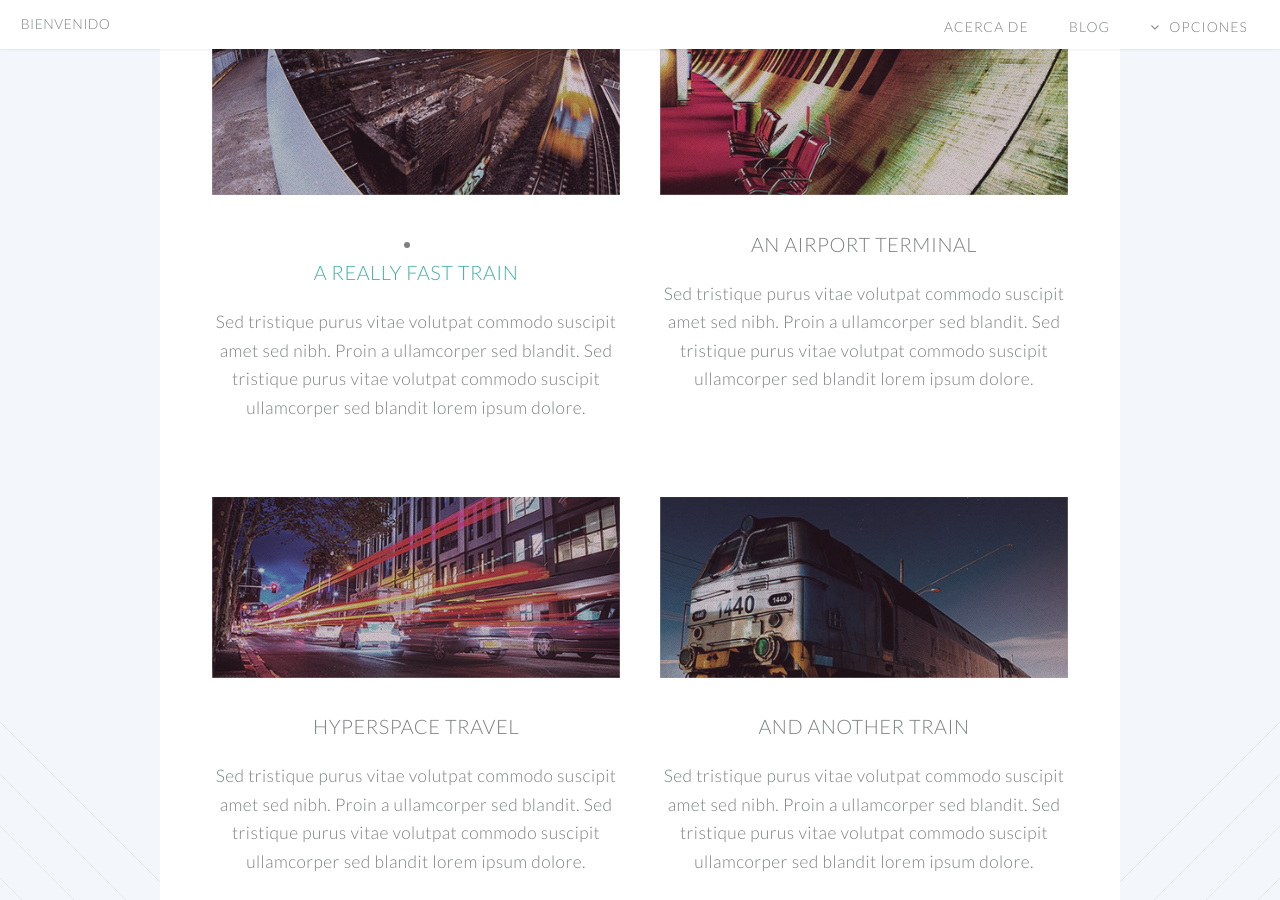
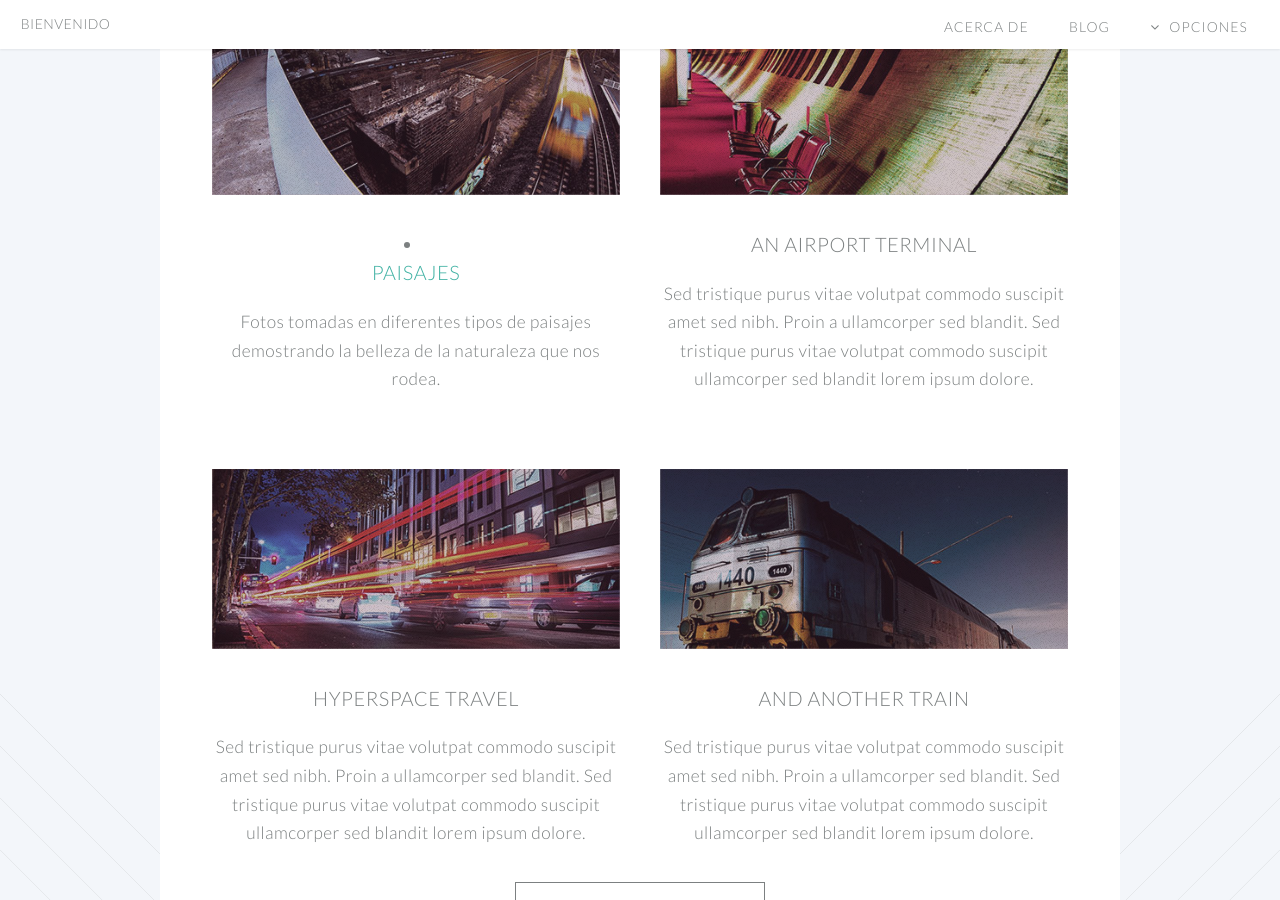
Before and after one commit to Vico2001/Vico2001.github.io, a Jekyll site: the page built from index.html, in a window 1280 px wide and 900 px high, scrolled down 1395 px. Built offline with Jekyll 4.4.1, drawn with Linux system fonts in a browser that asks for light colours.

Commit message:
Update index.html

```diff
--- a/index.html
+++ b/index.html
@@ -60,10 +60,11 @@ layout: landing-page
 								<section>
 									<a href="/left-sidebar2.html" class="image featured"><img src="images/pic01.jpg" alt="" /></a>
 									<header>
-										<li><a href="/left-sidebar2.html"><h3>A Really Fast Train</h3></a></li>
+										<li><a href="/left-sidebar2.html"><h3>Paisajes</h3></a></li>
 
 									</header>
-									<p>Sed tristique purus vitae volutpat commodo suscipit amet sed nibh. Proin a ullamcorper sed blandit. Sed tristique purus vitae volutpat commodo suscipit ullamcorper sed blandit lorem ipsum dolore.</p>
+									<p>Fotos tomadas en diferentes tipos de paisajes demostrando la belleza de la naturaleza que nos
+									rodea.</p>
 								</section>
 
 							</div>
```
